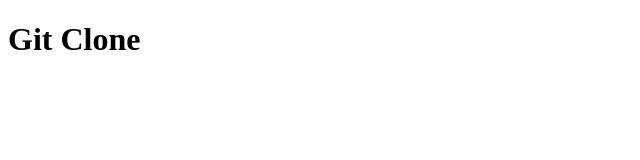
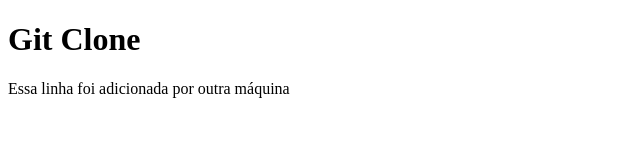
Before and after one commit to NiltonFerraz/aula-github, a plain HTML site: page index.html in a window 1280 px wide. Shown: the whole page, without its empty margins (0-640 px from the left). Drawn offline with Linux system fonts and the light colour scheme.

Commit message:
Update index.html
add tag p

```diff
--- a/index.html
+++ b/index.html
@@ -7,5 +7,6 @@
 </head>
 <body>
     <h1>Git Clone</h1>
+    <p>Essa linha foi adicionada por outra máquina</p>
 </body>
 </html>
```
